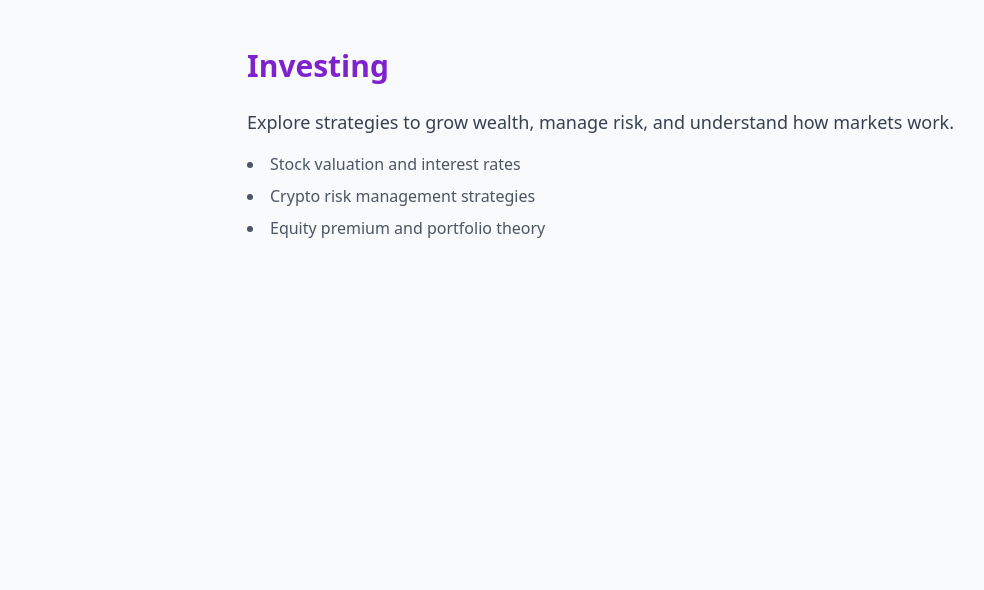
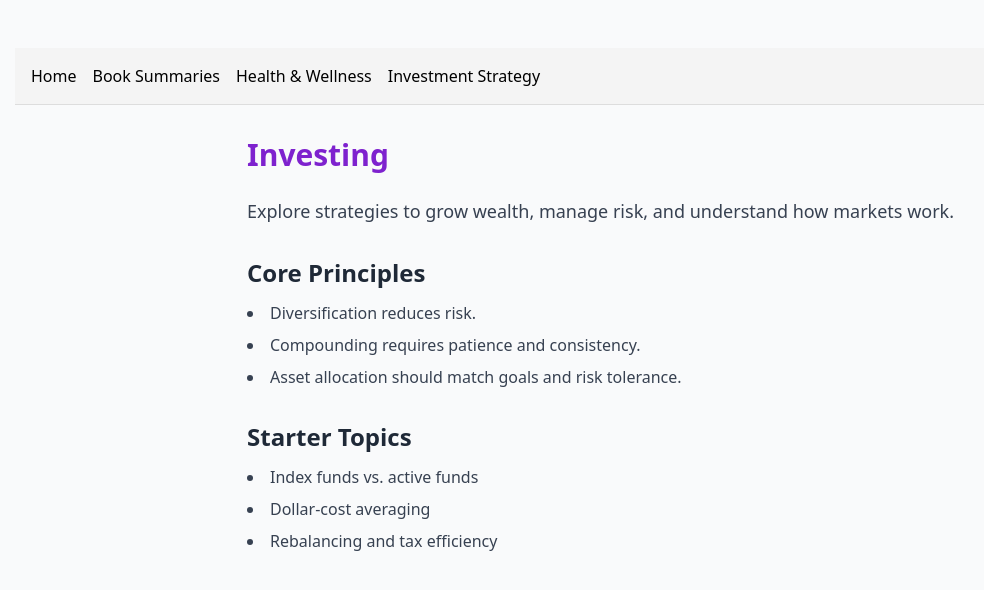
Before and after one commit to TheGainMaker/TheGainMaker-, a Next.js app: page /investment-strategy in a window 1280 px wide. Shown: the top 590 px of the page, without its empty margins (9-993 px from the left). Built offline with nearby package versions, Linux system fonts and the light colour scheme.

Commit message:
Update index.js

```diff
--- a/pages/investment-strategy/index.js
+++ b/pages/investment-strategy/index.js
@@ -1,16 +1,29 @@
+// pages/investing/index.js
+import NavBar from "../../components/NavBar";
+
 export default function Investing() {
   return (
     <div className="min-h-screen bg-gray-50 px-6 py-12">
+      <NavBar />
+
       <div className="max-w-3xl mx-auto">
         <h1 className="text-3xl font-bold text-purple-700 mb-6">Investing</h1>
         <p className="text-lg text-gray-700 mb-4">
-          Explore strategies to grow wealth, manage risk, and understand how
-          markets work.
+          Explore strategies to grow wealth, manage risk, and understand how markets work.
         </p>
-        <ul className="list-disc list-inside text-gray-600 space-y-2">
-          <li>Stock valuation and interest rates</li>
-          <li>Crypto risk management strategies</li>
-          <li>Equity premium and portfolio theory</li>
+
+        <h2 className="text-2xl font-semibold text-gray-800 mt-8 mb-3">Core Principles</h2>
+        <ul className="list-disc list-inside text-gray-700 space-y-2">
+          <li>Diversification reduces risk.</li>
+          <li>Compounding requires patience and consistency.</li>
+          <li>Asset allocation should match goals and risk tolerance.</li>
+        </ul>
+
+        <h2 className="text-2xl font-semibold text-gray-800 mt-8 mb-3">Starter Topics</h2>
+        <ul className="list-disc list-inside text-gray-700 space-y-2">
+          <li>Index funds vs. active funds</li>
+          <li>Dollar-cost averaging</li>
+          <li>Rebalancing and tax efficiency</li>
         </ul>
       </div>
     </div>
```
